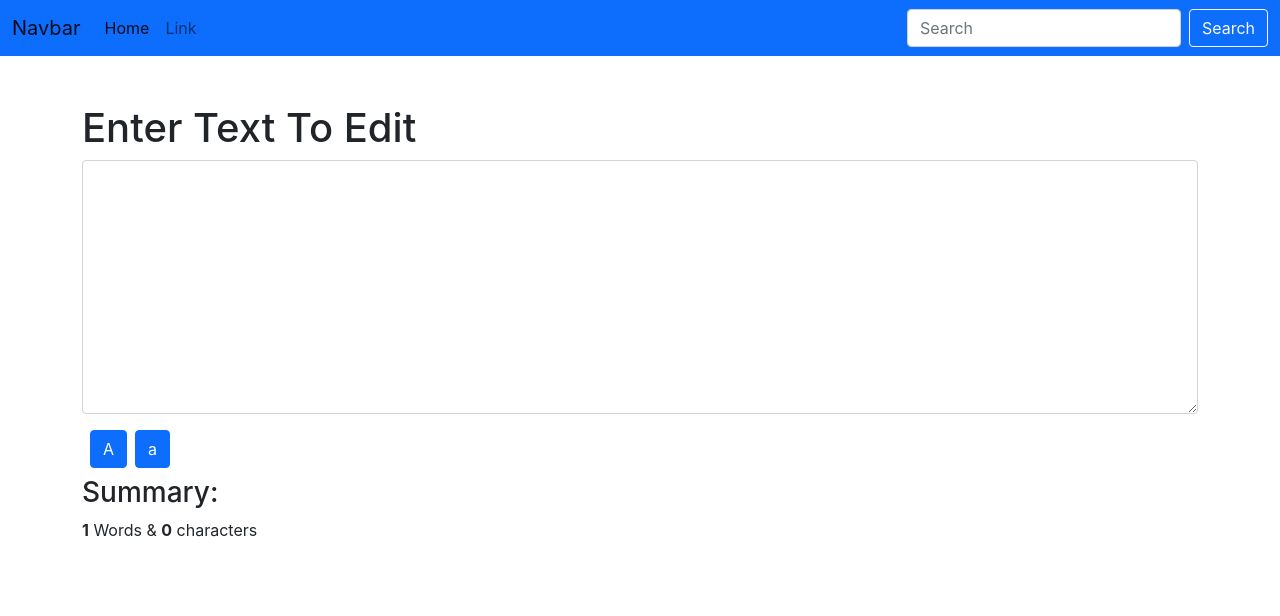
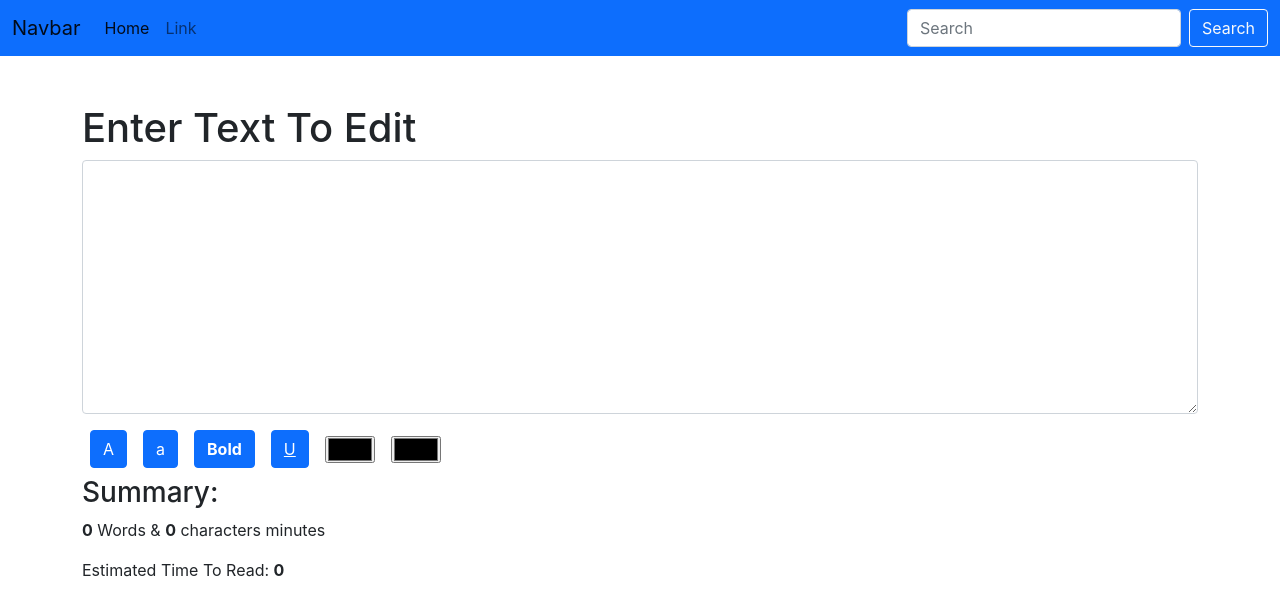
Before and after one commit to bijayrauniyar0/text_editor, a React (Create React App) app: page / in a window 1280 px wide. Shown: the top 616 px of the page. Built offline with nearby package versions, Linux system fonts and the light colour scheme.

Commit message:
features added

```diff
--- /dev/null
+++ b/src/components/Editor.css
@@ -0,0 +1,7 @@
+.text-editor.bold{
+    font-weight: 800;
+
+}
+.text-editor.underline{
+    text-decoration: underline;
+}
--- a/src/components/Editor.js
+++ b/src/components/Editor.js
@@ -1,7 +1,10 @@
 import React, {useState} from 'react'
+import './Editor.css'
 
 export default function Editor() {
     const [text, setText] = useState('')
+    const [color, setColor] = useState('')
+    const [bgColor, setBgColor] = useState('#fff')
     function handleChange(event) {
         setText(event.target.value)
     }
@@ -13,17 +16,45 @@ export default function Editor() {
         let newText = text.toLowerCase()
         setText(newText)
     }
+    function changeToBold(){
+       document.querySelector('.text-editor').classList.toggle('bold')
+    }
+    function changeColor(event){
+        setColor(event.target.value)
+    }
+    function changeBgColor(event){
+        setBgColor(event.target.value)
+    }
+    function changeToUnderline(){
+        document.querySelector('.text-editor').classList.toggle('underline')
+    }
+
+    let wordCount = 0
+
+    if(text==''){
+        wordCount = 0
+
+    }else{
+        wordCount = text.split(" ").length
+    }
   return (
     <>
     <h1>Enter Text To Edit</h1>
     <div class="mb-3">
-        <textarea name="" id="myBox" cols="30" rows="10" value={text} onChange={handleChange} className='form-control'></textarea>
+        <textarea name="" id="myBox" cols="30" rows="10" value={text} onChange={handleChange} className='form-control text-editor' style={{color, background: bgColor}}></textarea>
 
     </div>
-    <button onClick={changeToUpperCase} class="btn btn-primary mx-2">A</button>
-    <button onClick={changeToLowerCase} class="btn btn-primary" >a</button>
+    <div className="d-flex flex-row align-items-center">
+        <button onClick={changeToUpperCase} class="btn btn-primary mx-2">A</button>
+        <button onClick={changeToLowerCase} class="btn btn-primary mx-2" >a</button>
+        <button onClick={changeToBold} class="btn btn-primary mx-2" ><b>Bold</b></button>
+        <button onClick={changeToUnderline} class="btn btn-primary mx-2" ><u>U</u></button>
+        <input type="color" className="mx-2" onChange={changeColor} id="color"/>
+        <input type="color" className="mx-2" onChange={changeBgColor} id="color"/>
+    </div>
     <h3 className='my-2'>Summary:</h3>
-    <p><b>{text.split(" ").length}</b> Words & <b>{text.length}</b> characters</p>
+    <p><b>{wordCount}</b> Words & <b>{text.length}</b> characters minutes</p>
+    <p>Estimated Time To Read: <b>{wordCount*0.0008.toFixed(5)}</b></p>
     </>
   )
 }
```
